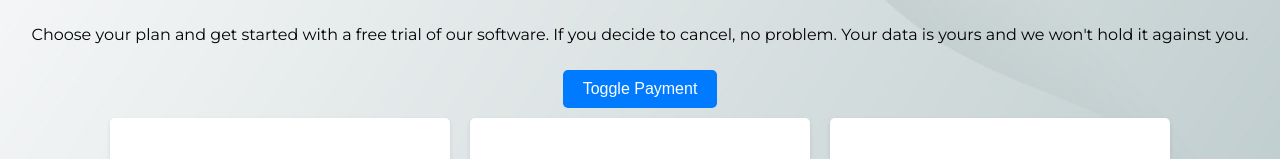
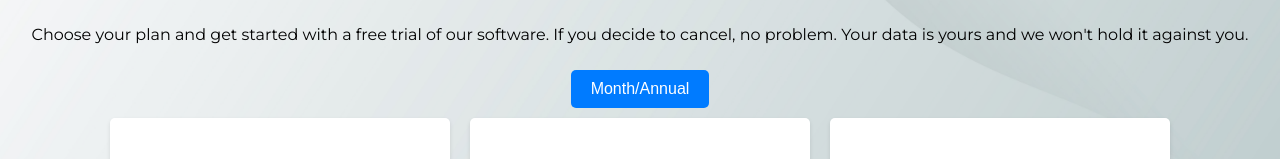
Before and after one commit to NateKonigkramer214/PricingComponentwithToggle, a plain HTML site: page index.html in a window 1280 px wide. Shown: the part 183-342 px from the top of the page. Drawn offline with Linux system fonts and the light colour scheme.

Commit message:
chore: Update toggle button label and font family

```diff
--- a/index.html
+++ b/index.html
@@ -19,7 +19,7 @@
         it against you.
       </p>
     </div>
-    <button id="toggleButton" class="ios-button">Toggle Payment</button>
+    <button id="toggleButton" class="ios-button">Month/Annual</button>
     <div class="price-options-container">
       <div class="price-option">
         <h2>Basic</h2>
--- a/style.css
+++ b/style.css
@@ -2,7 +2,7 @@
 
 
 body {
-    font-family: 'Montserrat', sans-serif;
+    font-family: 'Montserrat';
     margin: 0;
     padding: 0;
     display: flex;
```
